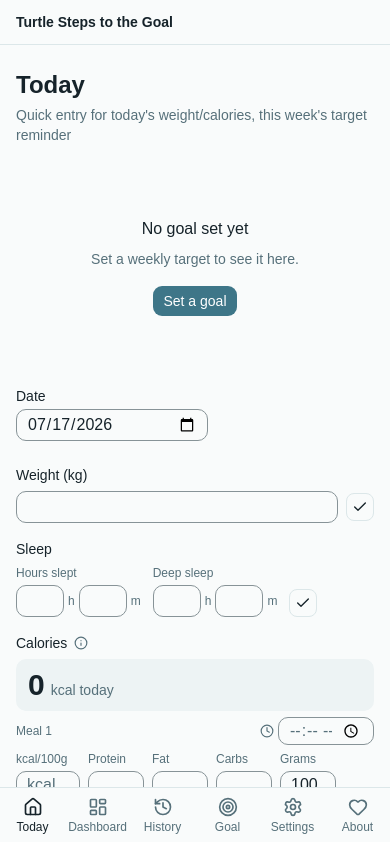
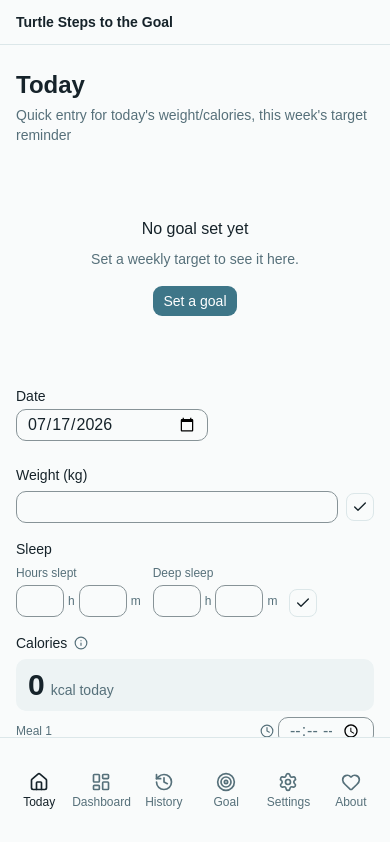
Before and after one commit to ZhannaM85/turtle-steps-to-the-goal, a React (Vite) app: page / in a window 390 px wide. Shown: the top 842 px of the page. Built offline with nearby package versions, Linux system fonts and the light colour scheme.

Commit message:
Enlarge the bottom tab bar and handle horizontal safe-area insets (#112)

```diff
--- a/src/app/AppShell.tsx
+++ b/src/app/AppShell.tsx
@@ -61,15 +61,20 @@ export function AppShell() {
         </div>
       </header>
 
-      <main className="mx-auto max-w-3xl px-4 py-6 pb-28 sm:pb-10">
+      <main className="mx-auto max-w-3xl px-4 py-6 pb-44 sm:pb-10">
         <Outlet />
       </main>
 
+      {/* Taller tap targets + horizontal safe-area padding (#112) — the
+       * original min-h-14 bar sat flush against the screen edges
+       * (inset-x-0, no side padding at all beyond the bottom safe-area
+       * inset), so the leftmost/rightmost tabs read as cut off on devices
+       * with rounded corners or side gesture areas. */}
       <nav
         aria-label="Tabs"
-        className="fixed inset-x-0 bottom-0 z-10 border-t border-border bg-background pb-[env(safe-area-inset-bottom)] sm:hidden"
+        className="fixed inset-x-0 bottom-0 z-10 border-t border-border bg-background pr-[env(safe-area-inset-right)] pb-[env(safe-area-inset-bottom)] pl-[env(safe-area-inset-left)] sm:hidden"
       >
-        <ul className="flex">
+        <ul className="flex px-2">
           {navItems.map((item) => {
             const Icon = item.icon
             return (
@@ -79,7 +84,7 @@ export function AppShell() {
                   end={item.end}
                   className={({ isActive }) =>
                     cn(
-                      'flex min-h-14 flex-col items-center justify-center gap-0.5 text-xs font-medium text-muted-foreground transition-colors',
+                      'flex min-h-[106px] flex-col items-center justify-center gap-0.5 text-xs font-medium text-muted-foreground transition-colors',
                       isActive && 'text-foreground',
                     )
                   }
--- a/src/data/releaseNotes.ts
+++ b/src/data/releaseNotes.ts
@@ -14,6 +14,12 @@ export interface ReleaseNote {
  * docs/issues-priority.md and docs/ARCHITECTURE.md — see CLAUDE.md.
  */
 export const releaseNotes: ReleaseNote[] = [
+  {
+    issue: 112,
+    date: '2026-07-17',
+    en: 'The bottom navigation bar is now bigger and easier to tap, with extra room so the leftmost/rightmost tabs no longer feel cut off at the edge.',
+    ru: 'Нижняя панель навигации теперь больше и удобнее для нажатия, с дополнительным отступом, чтобы крайние вкладки не выглядели обрезанными по краю экрана.',
+  },
   {
     issue: 114,
     date: '2026-07-17',
```
Also changed, not shown: 2 other files (tests, documents, lock files or other folders).
